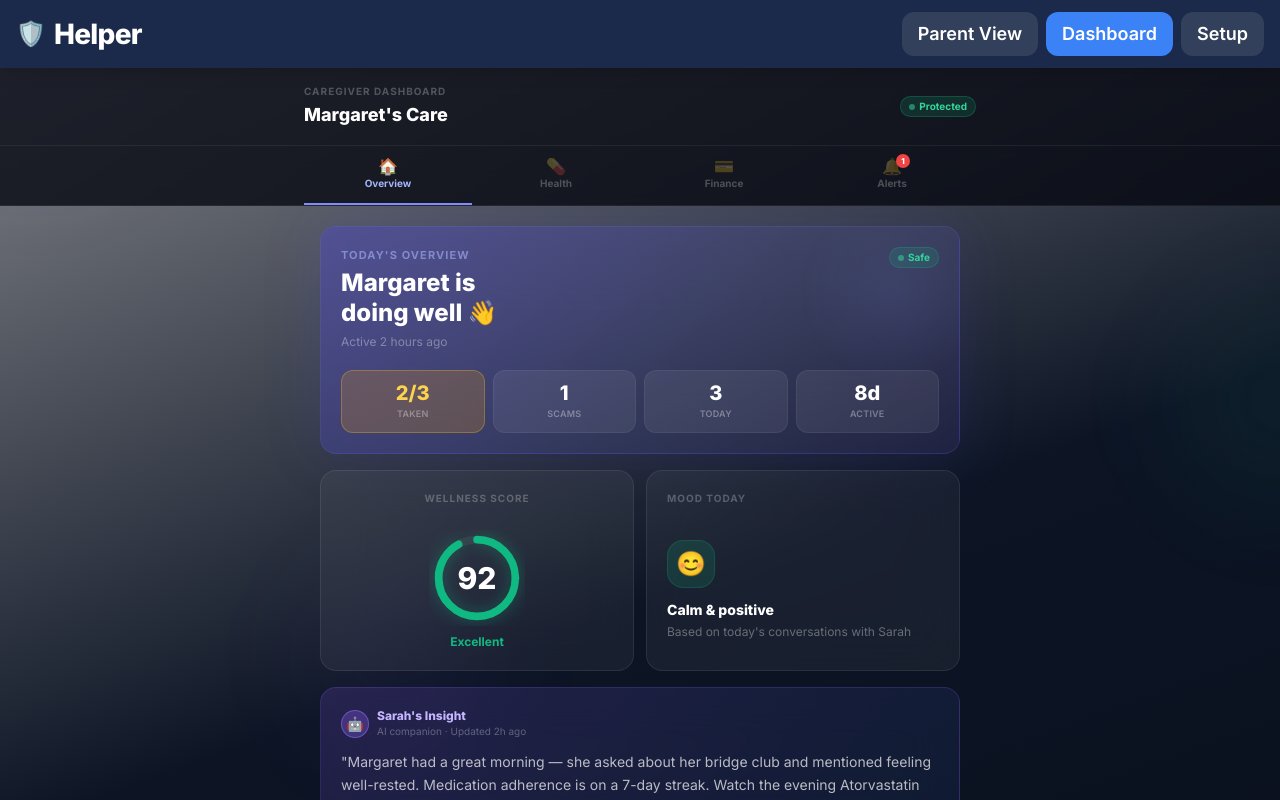
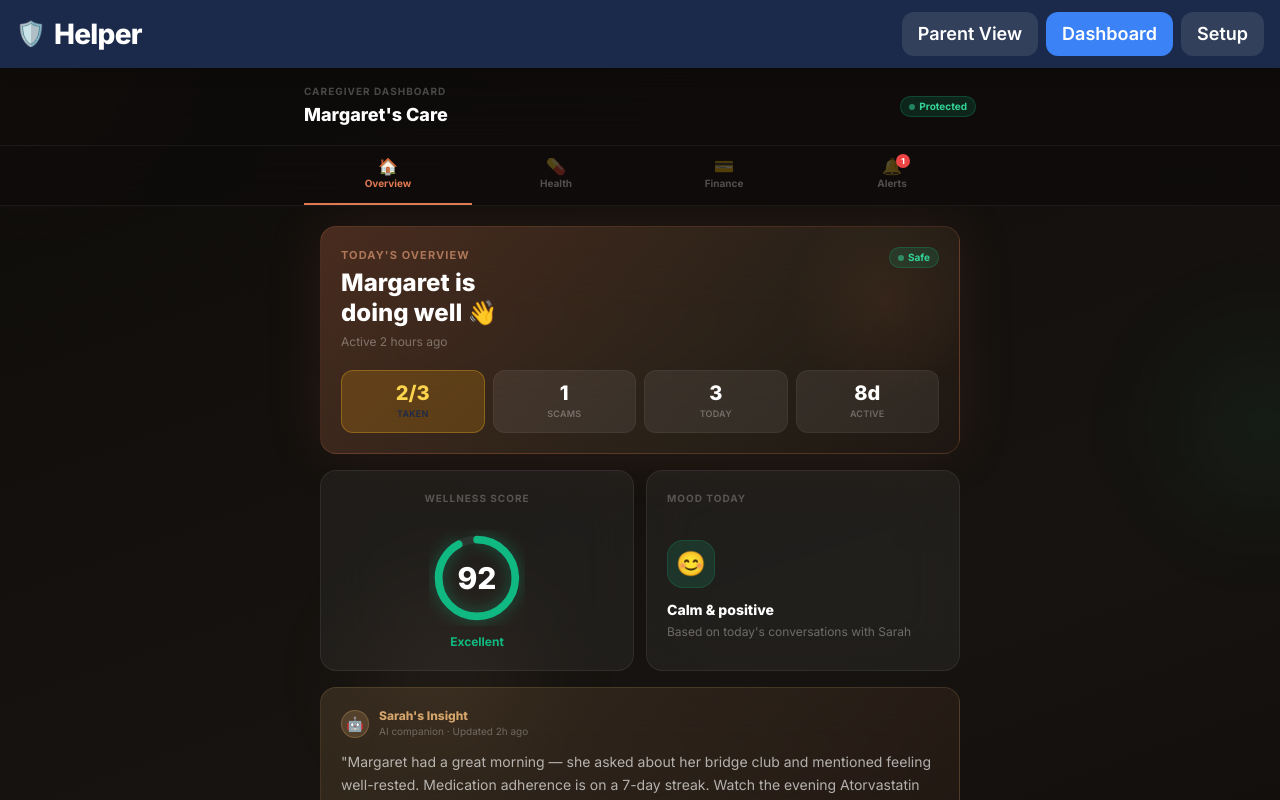
Before and after one commit to dhruv29/helper-app, a React (Vite) app: page / in a window 1280 px wide. Both pictures are taken after a click on the button "Dashboard". Shown: the top 800 px of the page. Built offline with nearby package versions, Linux system fonts and the light colour scheme.

Commit message:
feat: retheme dashboard to warm terracotta palette inspired by Claude dark UI

```diff
--- a/src/pages/CaregiverDashboard.jsx
+++ b/src/pages/CaregiverDashboard.jsx
@@ -31,29 +31,36 @@ const TRANSACTIONS = [
   { id: 5, desc: 'Publix Supermarket',     amount: '-$67.23',    date: 'Apr 11',           flagged: false, positive: false },
 ]
 
-const SCAM  = { today: 1, month: 7, saved: '$2,350' }
+const SCAM     = { today: 1, month: 7, saved: '$2,350' }
 const ACTIVITY = { lastSeen: '2 hours ago', sessions: 3, weeklyAvg: 4.2, streak: 8, weekBars: [3, 2, 4, 1, 3, 4, 3] }
 const APPOINTMENTS = [
-  { title: 'Dr. Johnson — Primary Care', date: 'Tue, Apr 15', time: '2:00 PM', icon: '🩺', color: 'indigo' },
-  { title: 'Blood Panel Lab Work',        date: 'Thu, Apr 17', time: '9:00 AM', icon: '🔬', color: 'violet' },
+  { title: 'Dr. Johnson — Primary Care', date: 'Tue, Apr 15', time: '2:00 PM', icon: '🩺', warm: true  },
+  { title: 'Blood Panel Lab Work',        date: 'Thu, Apr 17', time: '9:00 AM', icon: '🔬', warm: false },
 ]
 const INSIGHT = "Margaret had a great morning — she asked about her bridge club and mentioned feeling well-rested. Medication adherence is on a 7-day streak. Watch the evening Atorvastatin dose."
 
-// ── Primitives ────────────────────────────────────────────────────────────────
+// ── Palette (Claude-dark inspired: warm charcoal + terracotta accent) ─────────
+// bg: #0e0c0b warm near-black  accent: #e07a52 terracotta  gold: #d4a46a
 
 const G = {
-  card:   'bg-white/[0.05] backdrop-blur-xl border border-white/[0.08] rounded-2xl',
-  cardHi: 'bg-white/[0.08] backdrop-blur-xl border border-white/[0.12] rounded-2xl',
-  div:    'border-white/[0.06]',
+  card: 'bg-white/[0.05] backdrop-blur-xl border border-white/[0.07] rounded-2xl',
+  div:  'border-white/[0.06]',
 }
+
+const BG      = 'linear-gradient(160deg, #0f0d0b 0%, #161310 45%, #0a0908 100%)'
+const ACCENT  = '#e07a52'   // warm terracotta
+const ACCENT2 = '#d4a46a'   // muted gold
+const GLOW_A  = 'rgba(224,122,82,0.14)'
+const GLOW_B  = 'rgba(212,164,106,0.09)'
 
 const fade  = (d = 0) => ({ initial: { opacity: 0, y: 14 }, animate: { opacity: 1, y: 0 }, transition: { delay: d, type: 'spring', stiffness: 260, damping: 24 } })
 const slide = (d = 0) => ({ initial: { opacity: 0, x: -10 }, animate: { opacity: 1, x: 0 }, transition: { delay: d, type: 'spring', stiffness: 260, damping: 24 } })
 
-function Card({ children, className = '', delay = 0, glow }) {
+// ── Primitives ────────────────────────────────────────────────────────────────
+
+function Card({ children, className = '', delay = 0, style }) {
   return (
-    <motion.div className={`${G.card} ${className}`} {...fade(delay)}
-      style={glow ? { boxShadow: `0 0 40px ${glow}` } : undefined}>
+    <motion.div className={`${G.card} ${className}`} style={style} {...fade(delay)}>
       {children}
     </motion.div>
   )
@@ -61,11 +68,13 @@ function Card({ children, className = '', delay = 0, glow }) {
 
 function Pill({ children, color = 'white' }) {
   const c = {
-    emerald: 'bg-emerald-500/15 text-emerald-400 border-emerald-500/25',
-    amber:   'bg-amber-500/15   text-amber-400   border-amber-500/25',
-    red:     'bg-red-500/15     text-red-400     border-red-500/25',
-    indigo:  'bg-indigo-500/15  text-indigo-400  border-indigo-500/25',
-    white:   'bg-white/10       text-white/60    border-white/10',
+    terracotta: 'bg-[#e07a52]/15 text-[#e8a07a] border-[#e07a52]/25',
+    gold:       'bg-[#d4a46a]/15 text-[#d4a46a] border-[#d4a46a]/25',
+    emerald:    'bg-emerald-500/15 text-emerald-400 border-emerald-500/25',
+    amber:      'bg-amber-500/15  text-amber-400  border-amber-500/25',
+    red:        'bg-red-500/15    text-red-400    border-red-500/25',
+    teal:       'bg-teal-500/15   text-teal-400   border-teal-500/25',
+    white:      'bg-white/[0.07]  text-white/55   border-white/10',
   }[color]
   return <span className={`inline-flex items-center gap-1 text-[10px] font-bold px-2 py-0.5 rounded-full border ${c}`}>{children}</span>
 }
@@ -79,7 +88,7 @@ function Label({ children }) {
 function WellnessRing({ score }) {
   const pct   = (score / 100) * 251
   const color = score >= 80 ? '#10b981' : score >= 60 ? '#f59e0b' : '#ef4444'
-  const glow  = score >= 80 ? 'rgba(16,185,129,0.4)' : 'rgba(245,158,11,0.4)'
+  const glow  = score >= 80 ? 'rgba(16,185,129,0.45)' : 'rgba(245,158,11,0.45)'
   const label = score >= 80 ? 'Excellent' : score >= 60 ? 'Fair' : 'At Risk'
   return (
     <div className="flex flex-col items-center gap-2">
@@ -102,9 +111,9 @@ function WellnessRing({ score }) {
 // ── Alert Card ────────────────────────────────────────────────────────────────
 
 const A_STYLES = {
-  high:   { border: 'border-red-500/50',    badge: 'red',    label: 'URGENT', pulse: true  },
-  medium: { border: 'border-amber-400/50',  badge: 'amber',  label: 'REVIEW', pulse: false },
-  low:    { border: 'border-emerald-400/40',badge: 'emerald',label: 'INFO',   pulse: false },
+  high:   { border: 'border-red-500/50',          badge: 'red',        label: 'URGENT', pulse: true  },
+  medium: { border: 'border-amber-400/45',         badge: 'amber',      label: 'REVIEW', pulse: false },
+  low:    { border: 'border-emerald-400/40',       badge: 'emerald',    label: 'INFO',   pulse: false },
 }
 
 function AlertCard({ alert, index = 0 }) {
@@ -137,40 +146,43 @@ function OverviewTab({ alerts }) {
   return (
     <div className="space-y-4">
 
-      {/* Hero */}
+      {/* Hero card — warm terracotta glass */}
       <motion.div className="rounded-2xl overflow-hidden relative" {...fade(0)}
-        style={{ background: 'linear-gradient(140deg, rgba(79,70,229,0.40) 0%, rgba(99,102,241,0.15) 60%, rgba(139,92,246,0.10) 100%)', border: '1px solid rgba(99,102,241,0.22)', boxShadow: '0 0 60px rgba(79,70,229,0.15)' }}>
+        style={{
+          background: `linear-gradient(140deg, rgba(224,122,82,0.28) 0%, rgba(212,164,106,0.12) 60%, rgba(180,100,60,0.06) 100%)`,
+          border: `1px solid rgba(224,122,82,0.20)`,
+          boxShadow: `0 0 60px rgba(224,122,82,0.10)`,
+        }}>
         <div className="absolute inset-0 backdrop-blur-2xl" />
-        {/* decorative circle */}
-        <div className="absolute -right-8 -top-8 w-48 h-48 rounded-full opacity-10" style={{ background: 'radial-gradient(circle, #818cf8 0%, transparent 70%)' }} />
+        <div className="absolute -right-8 -top-8 w-52 h-52 rounded-full opacity-[0.08]"
+          style={{ background: `radial-gradient(circle, ${ACCENT} 0%, transparent 70%)` }} />
         <div className="relative z-10 p-5">
           <div className="flex items-start justify-between mb-5">
             <div>
-              <p className="text-indigo-300/60 text-[11px] font-bold uppercase tracking-widest mb-1">Today's Overview</p>
+              <p className="text-[11px] font-bold uppercase tracking-widest mb-1" style={{ color: 'rgba(232,160,122,0.65)' }}>Today's Overview</p>
               <h2 className="text-2xl font-black text-white leading-tight">{PARENT} is<br />doing well 👋</h2>
               <p className="text-white/35 text-xs mt-1.5">Active {ACTIVITY.lastSeen}</p>
             </div>
             <Pill color="emerald"><span className="w-1.5 h-1.5 rounded-full bg-emerald-400 animate-pulse" />Safe</Pill>
           </div>
-
           <div className="grid grid-cols-4 gap-2">
             {[
-              { label: 'Meds',     value: `${taken}/${total}`, sub: 'taken',   warn: taken < total },
-              { label: 'Blocked',  value: SCAM.today,          sub: 'scams',   warn: false         },
-              { label: 'Sessions', value: ACTIVITY.sessions,   sub: 'today',   warn: false         },
-              { label: 'Streak',   value: `${ACTIVITY.streak}d`, sub: 'active', warn: false        },
+              { label: 'Meds',     value: `${taken}/${total}`, sub: 'taken',    warn: taken < total },
+              { label: 'Blocked',  value: SCAM.today,          sub: 'scams',    warn: false         },
+              { label: 'Sessions', value: ACTIVITY.sessions,   sub: 'today',    warn: false         },
+              { label: 'Streak',   value: `${ACTIVITY.streak}d`, sub: 'active', warn: false         },
             ].map(({ label, value, sub, warn }) => (
               <div key={label}
-                className={`rounded-xl p-3 text-center ${warn ? 'bg-amber-500/20 border border-amber-400/30' : 'bg-white/[0.07] border border-white/[0.06]'}`}>
+                className={`rounded-xl p-3 text-center ${warn ? 'bg-amber-500/20 border border-amber-400/30' : 'bg-white/[0.07] border border-white/[0.05]'}`}>
                 <p className={`text-xl font-black leading-none ${warn ? 'text-amber-300' : 'text-white'}`}>{value}</p>
-                <p className="text-white/35 text-[9px] font-semibold mt-1 uppercase tracking-wide">{sub}</p>
+                <p className="text-[9px] font-semibold mt-1 uppercase tracking-wide" style={{ color: warn ? undefined : 'rgba(255,255,255,0.30)' }}>{sub}</p>
               </div>
             ))}
           </div>
         </div>
       </motion.div>
 
-      {/* Wellness + Mood row */}
+      {/* Wellness + Mood */}
       <div className="grid grid-cols-2 gap-3">
         <Card className="p-5 flex flex-col items-center gap-3" delay={0.06}>
           <Label>Wellness Score</Label>
@@ -186,19 +198,23 @@ function OverviewTab({ alerts }) {
         </Card>
       </div>
 
-      {/* Sarah's insight */}
-      <motion.div className="rounded-2xl p-5 relative overflow-hidden" {...fade(0.1)}
-        style={{ background: 'linear-gradient(135deg, rgba(139,92,246,0.18) 0%, rgba(59,130,246,0.08) 100%)', border: '1px solid rgba(139,92,246,0.22)' }}>
+      {/* Sarah's insight — warm gold tone */}
+      <motion.div className="rounded-2xl p-5 relative overflow-hidden" {...fade(0.10)}
+        style={{
+          background: 'linear-gradient(135deg, rgba(212,164,106,0.16) 0%, rgba(224,122,82,0.07) 100%)',
+          border: '1px solid rgba(212,164,106,0.18)',
+        }}>
         <div className="absolute inset-0 backdrop-blur-xl" />
         <div className="relative z-10">
-          <div className="flex items-center gap-2 mb-3">
-            <div className="w-7 h-7 rounded-full bg-violet-500/30 border border-violet-400/40 flex items-center justify-center text-sm">🤖</div>
+          <div className="flex items-center gap-2.5 mb-3">
+            <div className="w-7 h-7 rounded-full flex items-center justify-center text-sm flex-shrink-0"
+              style={{ background: 'rgba(212,164,106,0.20)', border: '1px solid rgba(212,164,106,0.30)' }}>🤖</div>
             <div>
-              <p className="text-xs font-black text-violet-300">Sarah's Insight</p>
+              <p className="text-xs font-black" style={{ color: ACCENT2 }}>Sarah's Insight</p>
               <p className="text-[10px] text-white/30">AI companion · Updated 2h ago</p>
             </div>
           </div>
-          <p className="text-sm text-white/70 leading-relaxed">"{INSIGHT}"</p>
+          <p className="text-sm text-white/65 leading-relaxed">"{INSIGHT}"</p>
         </div>
       </motion.div>
 
@@ -230,12 +246,12 @@ function OverviewTab({ alerts }) {
         <Label>App Activity This Week</Label>
         <div className="grid grid-cols-3 gap-3 mb-5">
           {[
-            { label: 'Today',    value: ACTIVITY.sessions,   unit: 'sessions' },
-            { label: 'Weekly',   value: ACTIVITY.weeklyAvg,  unit: 'avg / day' },
-            { label: 'Streak',   value: `${ACTIVITY.streak}`, unit: 'day streak' },
+            { label: 'Today',   value: ACTIVITY.sessions,  unit: 'sessions'  },
+            { label: 'Weekly',  value: ACTIVITY.weeklyAvg, unit: 'avg / day' },
+            { label: 'Streak',  value: `${ACTIVITY.streak}`, unit: 'day streak' },
           ].map(({ label, value, unit }) => (
             <div key={label} className="bg-white/[0.04] border border-white/[0.06] rounded-xl p-3 text-center">
-              <p className="text-2xl font-black text-indigo-400 leading-none">{value}</p>
+              <p className="text-2xl font-black leading-none" style={{ color: ACCENT }}>{value}</p>
               <p className="text-[9px] text-white/30 font-semibold uppercase tracking-wide mt-1">{unit}</p>
             </div>
           ))}
@@ -245,13 +261,13 @@ function OverviewTab({ alerts }) {
             const isToday = i === 6
             return (
               <div key={i} className="flex-1 flex flex-col justify-end h-full">
-                <div className="rounded-sm transition-all"
+                <div className="rounded-sm"
                   style={{
                     height: `${(h / 4) * 100}%`, minHeight: 4,
                     background: isToday
-                      ? 'linear-gradient(180deg, #a5b4fc 0%, #6366f1 100%)'
-                      : 'rgba(99,102,241,0.35)',
-                    boxShadow: isToday ? '0 0 12px rgba(99,102,241,0.5)' : 'none'
+                      ? `linear-gradient(180deg, ${ACCENT2} 0%, ${ACCENT} 100%)`
+                      : 'rgba(224,122,82,0.28)',
+                    boxShadow: isToday ? `0 0 12px rgba(224,122,82,0.45)` : 'none',
                   }} />
               </div>
             )
@@ -259,7 +275,8 @@ function OverviewTab({ alerts }) {
         </div>
         <div className="flex">
           {['M','T','W','T','F','S','S'].map((d, i) => (
-            <span key={i} className={`flex-1 text-center text-[10px] font-semibold ${i === 6 ? 'text-indigo-400' : 'text-white/20'}`}>{d}</span>
+            <span key={i} className="flex-1 text-center text-[10px] font-semibold"
+              style={{ color: i === 6 ? ACCENT : 'rgba(255,255,255,0.18)' }}>{d}</span>
           ))}
         </div>
       </Card>
@@ -283,7 +300,6 @@ function HealthTab() {
   return (
     <div className="space-y-5">
 
-      {/* Medication tracker */}
       <Card className="overflow-hidden">
         <div className="px-5 pt-5 pb-4">
           <div className="flex items-center justify-between mb-4">
@@ -293,8 +309,6 @@ function HealthTab() {
             </div>
             <Pill color={adherence === 100 ? 'emerald' : 'amber'}>{adherence}% adherence</Pill>
           </div>
-
-          {/* Progress bar */}
           <div className="h-2 bg-white/[0.07] rounded-full overflow-hidden mb-1.5">
             <motion.div className="h-full rounded-full"
               style={{ background: 'linear-gradient(90deg, #10b981, #34d399)' }}
@@ -306,7 +320,6 @@ function HealthTab() {
             <p className="text-xs font-bold text-emerald-400">🔥 7-day streak</p>
           </div>
         </div>
-
         <div className={`border-t ${G.div}`}>
           {MEDICATIONS.map((med, i) => (
             <motion.div key={med.id} className={`px-5 py-4 flex items-center gap-4 ${i > 0 ? `border-t ${G.div}` : ''}`}
@@ -328,12 +341,12 @@ function HealthTab() {
         </div>
       </Card>
 
-      {/* Vitals */}
       <div>
         <Label>Vitals · Last recorded Apr 12</Label>
         <div className="grid grid-cols-2 gap-3">
           {VITALS.map((v, i) => (
-            <motion.div key={v.label} className={`${G.card} p-4 ${!v.good ? '!border-amber-500/30' : ''}`}
+            <motion.div key={v.label}
+              className={`${G.card} p-4 ${!v.good ? '!border-amber-500/30' : ''}`}
               {...fade(0.08 + i * 0.05)}>
               <div className="flex items-center justify-between mb-3">
                 <span className="text-xl">{v.icon}</span>
@@ -349,15 +362,16 @@ function HealthTab() {
         </div>
       </div>
 
-      {/* Appointments */}
       <Card delay={0.3} className="overflow-hidden">
         <div className={`px-5 py-3.5 border-b ${G.div} flex items-center gap-2`}>
           <span>📅</span>
           <p className="font-black text-white text-sm">Upcoming Appointments</p>
         </div>
         {APPOINTMENTS.map((apt, i) => {
-          const bg = apt.color === 'indigo' ? 'bg-indigo-500/15 border-indigo-500/25' : 'bg-violet-500/15 border-violet-500/25'
-          const tc = apt.color === 'indigo' ? 'text-indigo-400' : 'text-violet-400'
+          const bg = apt.warm
+            ? 'bg-[#e07a52]/15 border-[#e07a52]/25'
+            : 'bg-teal-500/15 border-teal-500/25'
+          const tc = apt.warm ? ACCENT : '#2dd4bf'
           return (
             <div key={i} className={`px-5 py-4 flex items-center gap-4 ${i > 0 ? `border-t ${G.div}` : ''}`}>
               <div className={`w-11 h-11 rounded-xl flex items-center justify-center text-xl flex-shrink-0 border ${bg}`}>
@@ -365,7 +379,7 @@ function HealthTab() {
               </div>
               <div className="flex-1">
                 <p className="font-bold text-white text-sm leading-snug">{apt.title}</p>
-                <p className={`text-xs font-semibold mt-1 ${tc}`}>{apt.date} · {apt.time}</p>
+                <p className="text-xs font-semibold mt-1" style={{ color: tc }}>{apt.date} · {apt.time}</p>
               </div>
             </div>
           )
@@ -385,27 +399,32 @@ function FinanceTab() {
 
       {/* Safety hero */}
       <motion.div className="rounded-2xl p-5 relative overflow-hidden" {...fade(0)}
-        style={{ background: 'linear-gradient(140deg, rgba(5,150,105,0.40) 0%, rgba(16,185,129,0.15) 60%, rgba(6,182,212,0.10) 100%)', border: '1px solid rgba(16,185,129,0.20)', boxShadow: '0 0 60px rgba(5,150,105,0.12)' }}>
+        style={{
+          background: 'linear-gradient(140deg, rgba(5,150,105,0.38) 0%, rgba(16,185,129,0.14) 60%, rgba(6,182,212,0.08) 100%)',
+          border: '1px solid rgba(16,185,129,0.18)',
+          boxShadow: '0 0 60px rgba(5,150,105,0.10)',
+        }}>
         <div className="absolute inset-0 backdrop-blur-2xl" />
-        <div className="absolute -right-6 -top-6 w-40 h-40 rounded-full opacity-10" style={{ background: 'radial-gradient(circle, #34d399 0%, transparent 70%)' }} />
+        <div className="absolute -right-6 -top-6 w-44 h-44 rounded-full opacity-[0.08]"
+          style={{ background: 'radial-gradient(circle, #34d399 0%, transparent 70%)' }} />
         <div className="relative z-10">
           <div className="flex items-start justify-between mb-5">
             <div>
-              <p className="text-emerald-300/60 text-[11px] font-bold uppercase tracking-widest mb-1">Financial Safety</p>
+              <p className="text-[11px] font-bold uppercase tracking-widest mb-1 text-emerald-300/60">Financial Safety</p>
               <p className="text-2xl font-black text-white leading-tight">Accounts<br />Protected 🛡️</p>
               <p className="text-white/35 text-xs mt-1.5">No unauthorized activity</p>
             </div>
             <div className="text-right">
               <p className="text-3xl font-black text-emerald-400">{SCAM.saved}</p>
-              <p className="text-[10px] text-white/35 uppercase tracking-wide font-semibold">saved this year</p>
+              <p className="text-[10px] text-white/30 uppercase tracking-wide font-semibold">saved this year</p>
             </div>
           </div>
           <div className="grid grid-cols-2 gap-2">
             {[
-              { label: 'Scams blocked today', value: SCAM.today,  icon: '🚫' },
-              { label: 'Blocked this month',  value: SCAM.month,  icon: '📊' },
+              { label: 'Scams blocked today', value: SCAM.today, icon: '🚫' },
+              { label: 'Blocked this month',  value: SCAM.month, icon: '📊' },
             ].map(({ label, value, icon }) => (
-              <div key={label} className="bg-white/[0.08] border border-white/[0.07] rounded-xl p-3 flex items-center gap-3">
+              <div key={label} className="bg-white/[0.07] border border-white/[0.06] rounded-xl p-3 flex items-center gap-3">
                 <span className="text-xl">{icon}</span>
                 <div>
                   <p className="text-xl font-black text-white leading-none">{value}</p>
@@ -423,10 +442,10 @@ function FinanceTab() {
         <div className="space-y-3">
           {BANK_ACCOUNTS.map((acct, i) => (
             <motion.div key={acct.last4} className={`${G.card} overflow-hidden`} {...slide(i * 0.07)}>
-              {/* card header stripe */}
-              <div className="h-1 w-full" style={{ background: 'linear-gradient(90deg, #1d4ed8, #6366f1)' }} />
+              <div className="h-[2px] w-full" style={{ background: `linear-gradient(90deg, ${ACCENT}, ${ACCENT2})` }} />
               <div className="px-5 py-4 flex items-center gap-4">
-                <div className="w-11 h-11 rounded-xl bg-blue-600/20 border border-blue-500/25 flex items-center justify-center text-xl flex-shrink-0">🏦</div>
+                <div className="w-11 h-11 rounded-xl flex items-center justify-center text-xl flex-shrink-0"
+                  style={{ background: `rgba(224,122,82,0.12)`, border: `1px solid rgba(224,122,82,0.20)` }}>🏦</div>
                 <div className="flex-1 min-w-0">
                   <p className="font-black text-white text-sm">{acct.bank} {acct.name}</p>
                   <p className="text-xs text-white/35 mt-0.5">···· ···· ···· {acct.last4} · {acct.updated}</p>
@@ -452,10 +471,10 @@ function FinanceTab() {
         </div>
         {TRANSACTIONS.map((tx, i) => (
           <motion.div key={tx.id}
-            className={`px-5 py-3.5 flex items-center gap-3 ${i > 0 ? `border-t ${G.div}` : ''} ${tx.flagged ? 'bg-red-500/[0.06]' : ''}`}
+            className={`px-5 py-3.5 flex items-center gap-3 ${i > 0 ? `border-t ${G.div}` : ''} ${tx.flagged ? 'bg-red-500/[0.05]' : ''}`}
             initial={{ opacity: 0 }} animate={{ opacity: 1 }}
             transition={{ delay: 0.2 + i * 0.05 }}>
-            <div className={`w-9 h-9 rounded-full flex items-center justify-center text-sm flex-shrink-0 ${tx.flagged ? 'bg-red-500/20 border border-red-500/30' : tx.positive ? 'bg-emerald-500/15 border border-emerald-500/20' : 'bg-white/[0.07] border border-white/[0.06]'}`}>
+            <div className={`w-9 h-9 rounded-full flex items-center justify-center text-sm flex-shrink-0 ${tx.flagged ? 'bg-red-500/20 border border-red-500/30' : tx.positive ? 'bg-emerald-500/15 border border-emerald-500/20' : 'bg-white/[0.06] border border-white/[0.06]'}`}>
               {tx.flagged ? '🚨' : tx.positive ? '💚' : '💳'}
             </div>
             <div className="flex-1 min-w-0">
@@ -465,7 +484,7 @@ function FinanceTab() {
                 {tx.note && <Pill color="red">{tx.note}</Pill>}
               </div>
             </div>
-            <p className={`text-sm font-black flex-shrink-0 ${tx.positive ? 'text-emerald-400' : tx.flagged ? 'text-red-400' : 'text-white/60'}`}>
+            <p className={`text-sm font-black flex-shrink-0 ${tx.positive ? 'text-emerald-400' : tx.flagged ? 'text-red-400' : 'text-white/55'}`}>
               {tx.amount}
             </p>
           </motion.div>
@@ -514,18 +533,21 @@ export default function CaregiverDashboard({ alerts }) {
   ]
 
   return (
-    <div className="min-h-screen relative" style={{ background: 'linear-gradient(160deg, #07091280 0%, #0d1525 40%, #060a14 100%)' }}>
+    <div className="min-h-screen relative" style={{ background: BG }}>
 
       {/* Ambient glow orbs */}
       <div className="fixed inset-0 pointer-events-none overflow-hidden z-0">
-        <div className="absolute -top-40 -left-40 w-96 h-96 rounded-full opacity-100" style={{ background: 'radial-gradient(circle, rgba(79,70,229,0.12) 0%, transparent 70%)', filter: 'blur(40px)' }} />
-        <div className="absolute top-[30%] -right-40 w-80 h-80 rounded-full" style={{ background: 'radial-gradient(circle, rgba(16,185,129,0.08) 0%, transparent 70%)', filter: 'blur(40px)' }} />
-        <div className="absolute bottom-0 left-[20%] w-72 h-72 rounded-full" style={{ background: 'radial-gradient(circle, rgba(139,92,246,0.07) 0%, transparent 70%)', filter: 'blur(40px)' }} />
+        <div className="absolute -top-32 -left-32 w-80 h-80 rounded-full"
+          style={{ background: `radial-gradient(circle, ${GLOW_A} 0%, transparent 70%)`, filter: 'blur(48px)' }} />
+        <div className="absolute top-[35%] -right-32 w-72 h-72 rounded-full"
+          style={{ background: `radial-gradient(circle, rgba(16,185,129,0.07) 0%, transparent 70%)`, filter: 'blur(40px)' }} />
+        <div className="absolute bottom-0 left-[25%] w-64 h-64 rounded-full"
+          style={{ background: `radial-gradient(circle, ${GLOW_B} 0%, transparent 70%)`, filter: 'blur(40px)' }} />
       </div>
 
       {/* Header */}
       <div className="relative z-30 border-b border-white/[0.06] px-5 py-4"
-        style={{ background: 'rgba(7,9,18,0.80)', backdropFilter: 'blur(24px)' }}>
+        style={{ background: 'rgba(14,12,10,0.82)', backdropFilter: 'blur(24px)' }}>
         <div className="max-w-2xl mx-auto flex items-center justify-between">
           <div>
             <p className="text-[10px] text-white/25 font-bold uppercase tracking-widest">Caregiver Dashboard</p>
@@ -537,13 +559,15 @@ export default function CaregiverDashboard({ alerts }) {
 
       {/* Tab bar */}
       <div className="sticky top-[73px] z-30 border-b border-white/[0.06]"
-        style={{ background: 'rgba(7,9,18,0.80)', backdropFilter: 'blur(24px)' }}>
-        <div className="max-w-2xl mx-auto flex relative">
+        style={{ background: 'rgba(14,12,10,0.82)', backdropFilter: 'blur(24px)' }}>
+        <div className="max-w-2xl mx-auto flex">
           {TABS.map(t => (
             <button key={t.id} onClick={() => setTab(t.id)}
-              className={`flex-1 flex flex-col items-center gap-0.5 py-3 text-[10px] font-bold transition-all border-b-2 ${
-                tab === t.id ? 'border-indigo-400 text-indigo-300' : 'border-transparent text-white/25 hover:text-white/50'
-              }`}>
+              className="flex-1 flex flex-col items-center gap-0.5 py-3 text-[10px] font-bold transition-all border-b-2"
+              style={{
+                borderBottomColor: tab === t.id ? ACCENT : 'transparent',
+                color: tab === t.id ? ACCENT : 'rgba(255,255,255,0.28)',
+              }}>
               <span className="text-base relative leading-none">
                 {t.icon}
                 {t.badge > 0 && (
```
